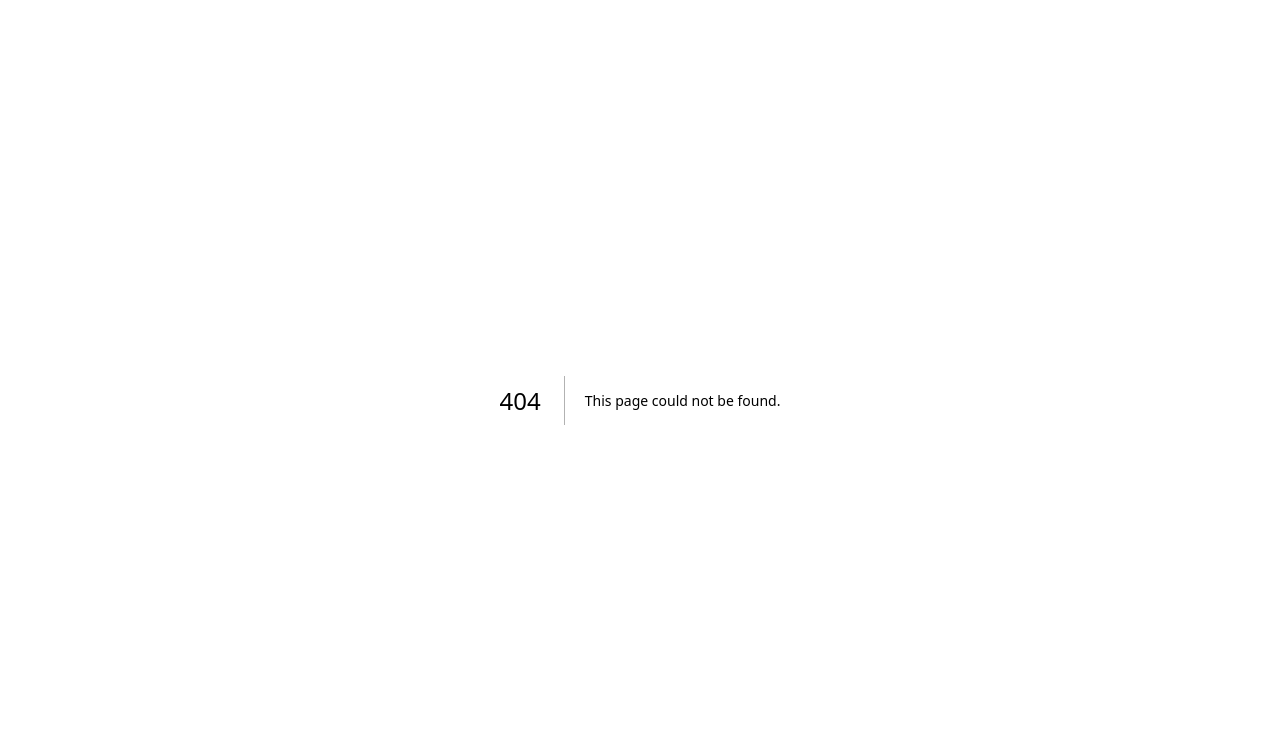
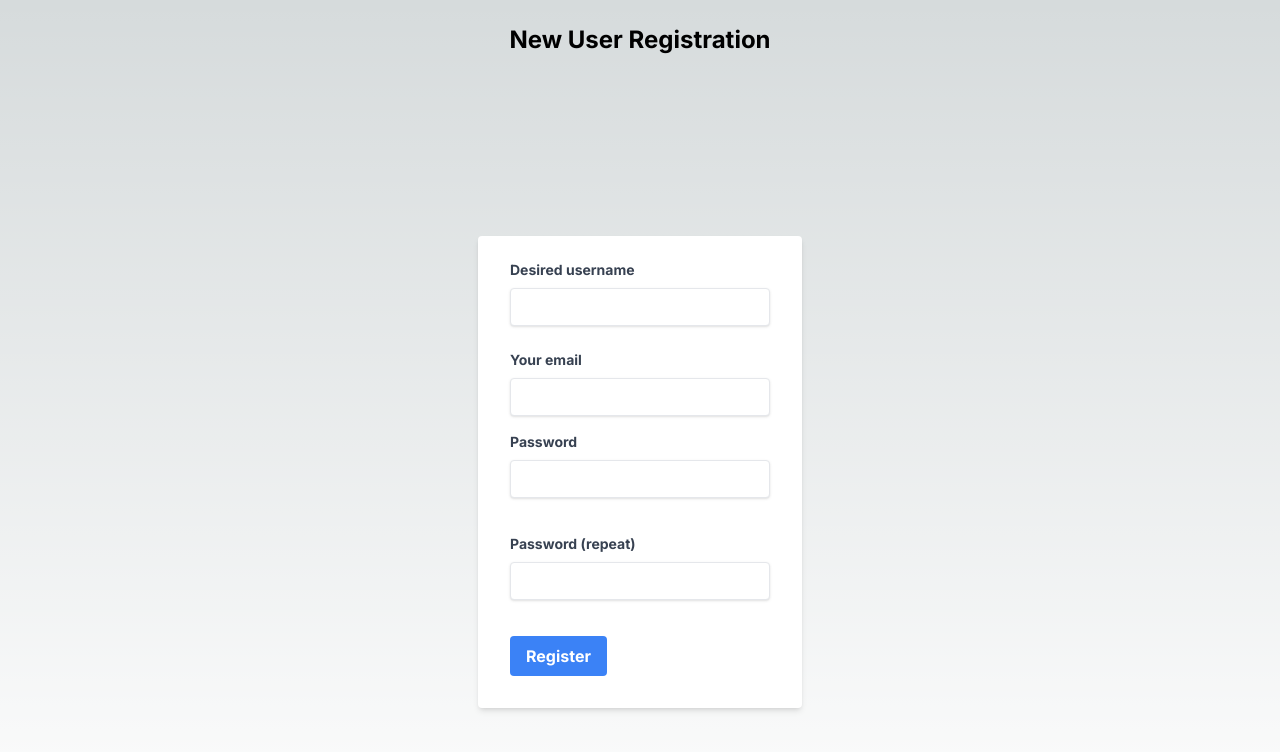
Before and after one commit to lisiCAO/Legal-Tech-Tales, a Next.js app in the folder frontend/: page /register in a window 1280 px wide. Before the commit this address had no page. Shown: the top 752 px of the page. Built offline with nearby package versions, Linux system fonts and the light colour scheme.

Commit message:
create register page

```diff
--- a/frontend/src/app/components/RegisterForm.tsx
+++ b/frontend/src/app/components/RegisterForm.tsx
@@ -1,3 +1,4 @@
+'use client';
 import React, { useState } from 'react';
 
 const RegisterForm = () => {
@@ -11,7 +12,6 @@ const RegisterForm = () => {
 
   const handleSubmit = async (e: { preventDefault: () => void; }) => {
     e.preventDefault();
-    // 检查密码是否匹配
     if (formData.password !== formData.confirmPassword) {
       alert("Passwords do not match.");
       return;
@@ -65,6 +65,7 @@ const RegisterForm = () => {
             Your email
           </label>
           <input
+            name="email"
             id="email"
             type="email"
             value={formData.email}
@@ -77,6 +78,7 @@ const RegisterForm = () => {
             Password
           </label>
           <input
+            name="password"
             id="password"
             type="password"
             value={formData.password}
@@ -85,10 +87,11 @@ const RegisterForm = () => {
           />
         </div>
         <div className="mb-6">
-          <label className="block text-gray-700 text-sm font-bold mb-2" htmlFor="passwordConfirm">
+          <label className="block text-gray-700 text-sm font-bold mb-2" htmlFor="confirmPassword">
             Password (repeat)
           </label>
           <input
+            name="confirmPassword"
             id="confirmPassword"
             type="password"
             value={formData.confirmPassword}
--- a/frontend/src/app/register.tsx
+++ b/frontend/src/app/register/page.tsx
@@ -1,6 +1,8 @@
+
 import React from 'react';
-import RegisterForm from './components/RegisterForm';
-import Layout from './layout';
+import RegisterForm from './../components/RegisterForm';
+import Layout from './../layout';
+
 
 const Register = () => {
   return (
```
